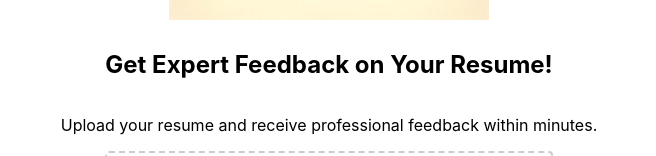
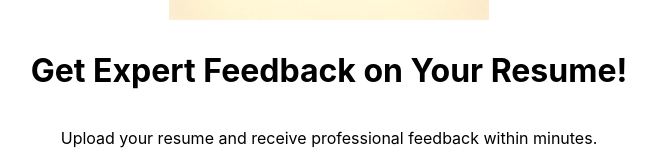
Before and after one commit to ksindi/resumai, a React (Create React App) app in the folder frontend/: page / in a window 1280 px wide. Shown: the part 350-506 px from the top of the page, without its empty margins (311-967 px from the left). Built offline with nearby package versions, Linux system fonts and the light colour scheme; no server answers.

Commit message:
Minor changes

```diff
--- a/frontend/src/App.js
+++ b/frontend/src/App.js
@@ -9,11 +9,10 @@ function App() {
     <div style={styles.container}>
       <img src={logo} alt="logo" className="logo-image" />
 
-      <h2>Get Expert Feedback on Your Resume!</h2>
+      <h1>Get Expert Feedback on Your Resume!</h1>
       <p style={styles.action}>Upload your resume and receive professional feedback within minutes.</p>
 
       <UploadForm />
-
     </div>
   );
 }
```
